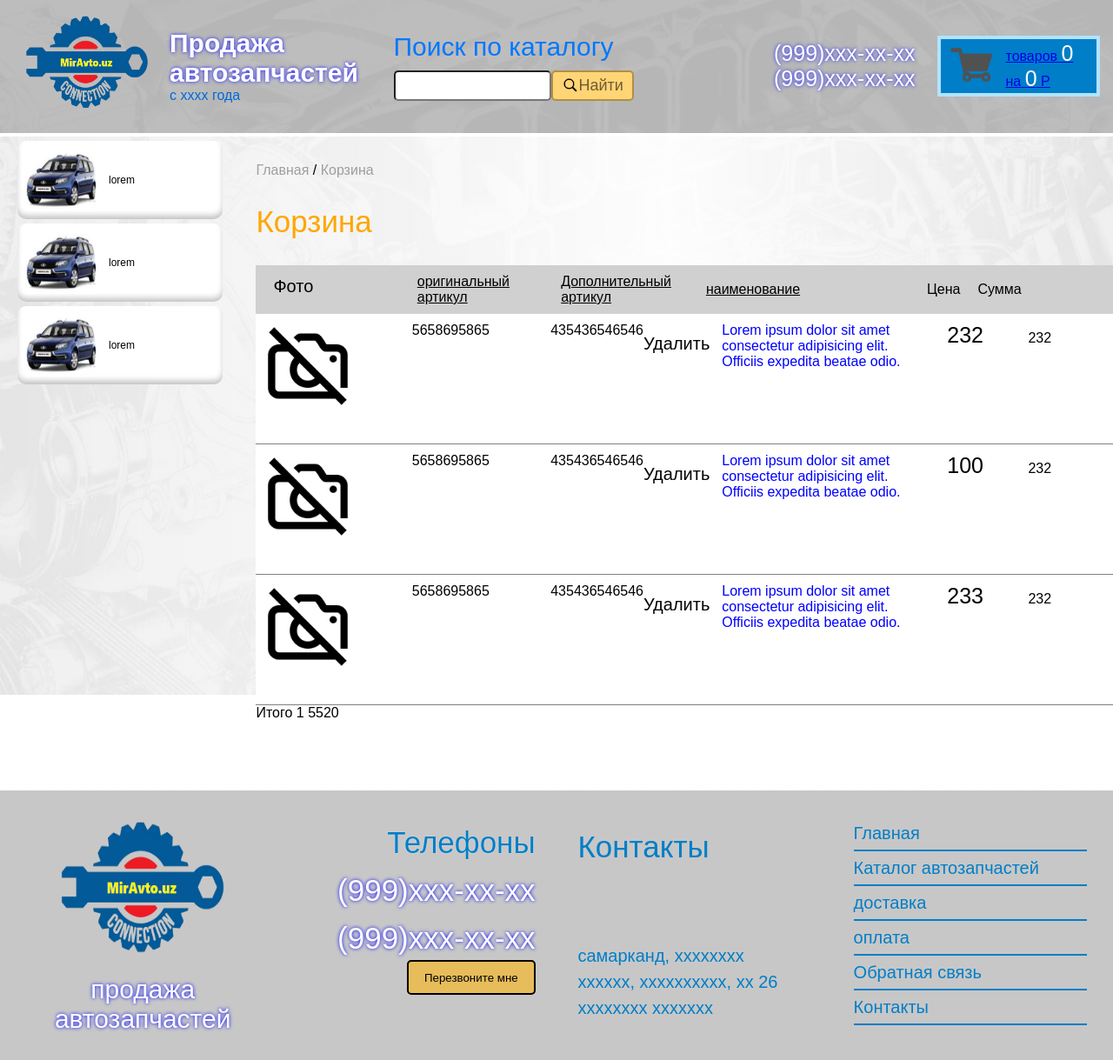
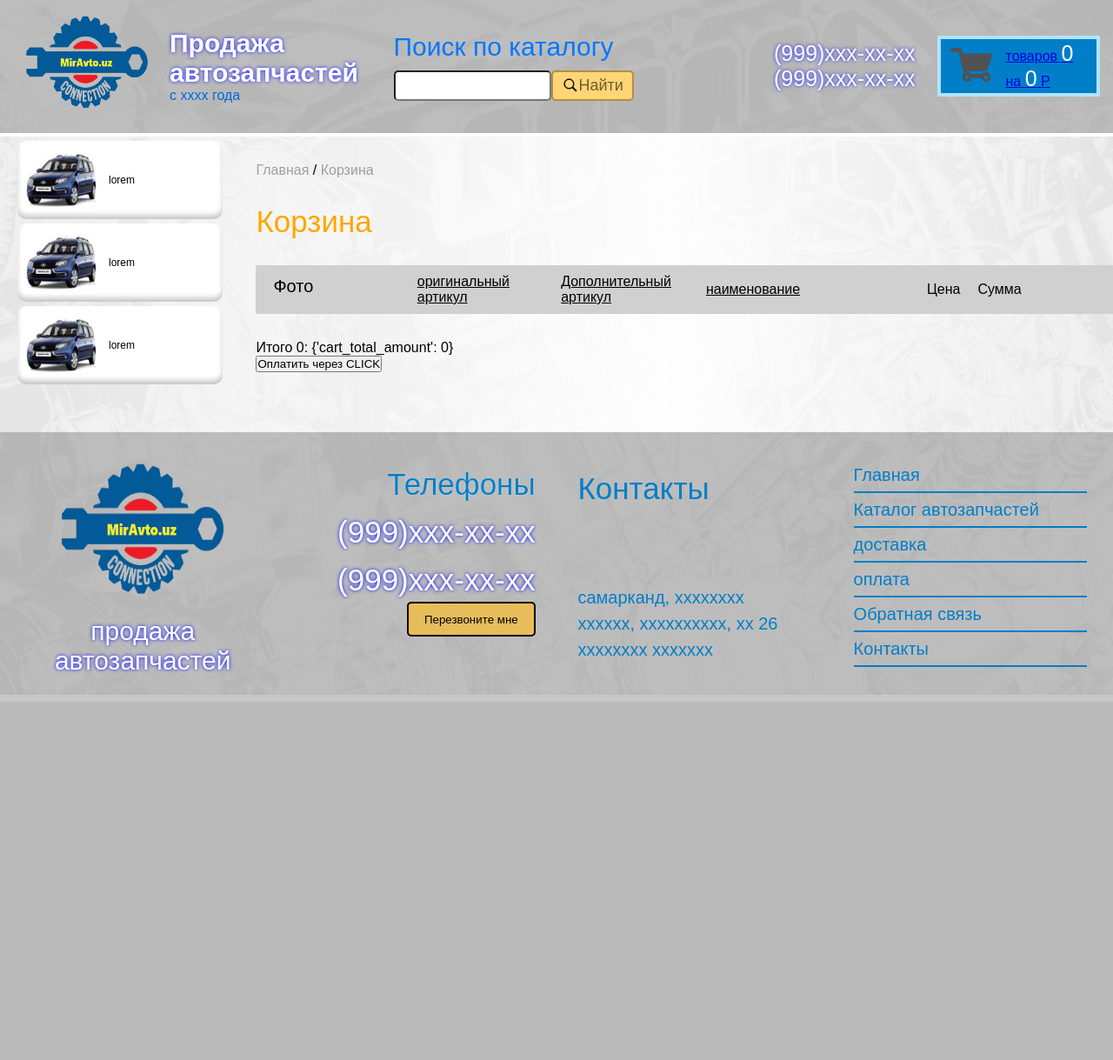
Before and after one commit to XXmmRR/MirAvto, a Django app: page /cart/ in a window 1280 px wide. Shown: the part 51-1270 px from the top of the page at 87% size. After the commit the page ends 824 px from the top, so only its background shows below. Run offline with Django 4.2, Linux system fonts and the light colour scheme; style sheets or scripts are compiled from the project's sources; some libraries are stand-ins or nearby versions.

Commit message:
добавить кнопку оплаты django

```diff
--- /dev/null
+++ b/catalog/templatetags/myfilters.py
@@ -0,0 +1,18 @@
+
+from django import template
+from cart.cart import Cart
+
+register = template.Library()
+
+
+@register.simple_tag(takes_context=True)
+def cart_total_amount(context):
+    request = context['request']
+    if request.user.is_authenticated:
+        cart = Cart(request)
+        total_bill = 0.0
+        for key,value in request.session['cart'].items():
+            total_bill = total_bill + (float(value['price']) * value['quantity'])
+        return total_bill
+    else:
+        return {'cart_total_amount' : 0}
--- a/catalog/urls.py
+++ b/catalog/urls.py
@@ -1,5 +1,6 @@
 from .views import CatalogView, CatalogDetailView, HomePageView, ContactPageView, PayPageView, DeliveryPageView, \
-    FeedBackPageView, PartsListView, PartSearchListView, CartPageView, DetailSearchView
+    FeedBackPageView, PartsListView, PartSearchListView, CartPageView, DetailSearchView, cart_add, cart_clear, \
+    item_clear, item_increment, item_decrement, payment
 from django.urls import path
 
 urlpatterns = [
@@ -13,5 +14,13 @@
     path('catalog/detail/search/', DetailSearchView.as_view(), name='search_details'),
     path('catalog/<slug:slug>/', CatalogDetailView, name='details'),
     path('catalog/<slug:slug>/<slug:category>/', PartsListView, name='cart'),
-    path('cart/',  CartPageView.as_view(), name='basket')
+    path('cart/',  CartPageView.as_view(), name='basket'),
+    path('cart/add/<int:id>/', cart_add, name='cart_add'),
+    path('cart/item_clear/<int:id>/', item_clear, name='item_clear'),
+    path('cart/item_increment/<int:id>/',
+         item_increment, name='item_increment'),
+    path('cart/item_decrement/<int:id>/',
+         item_decrement, name='item_decrement'),
+    path('cart/cart_clear/', cart_clear, name='cart_clear'),
+    path('cart/payment/', payment, name='payment')
 ]
--- a/catalog/views.py
+++ b/catalog/views.py
@@ -1,8 +1,10 @@
-from django.shortcuts import render
-from .models import PartList, Category, Part, Mark
+from django.shortcuts import render, redirect
+from .models import PartList, Category, Product, Mark
 from django.views.generic import DetailView, ListView, TemplateView
 from django.shortcuts import get_object_or_404
-from django.http import Http404
+from django.http import HttpResponse
+from cart.cart import Cart
+from django.contrib.auth.decorators import login_required
 from django.db.models import Q
 
 
@@ -55,7 +57,7 @@
 
 def PartsListView(request, slug, category):
     parts_panel = PartList.objects.all()
-    part = Part.objects.filter(category__category_slug=category, category__part_list__list_slug=slug)
+    part = Product.objects.filter(category__category_slug=category, category__part_list__list_slug=slug)
     return render(request, 'add_cart.html', {'parts_main': part, 'parts': parts_panel})
 
 
@@ -72,7 +74,7 @@
 
 
 class DetailSearchView(ListView):
-    model = Part
+    model = Product
     context_object_name = 'parts_main'
     parts_panel = PartList.objects.all()
     extra_context = {'parts': parts_panel}
@@ -80,7 +82,7 @@
 
     def get_queryset(self):
         query = self.request.GET.get('g')
-        return Part.objects.filter(
+        return Product.objects.filter(
             Q(article__icontains=query) |
             Q(article_second__icontains=query) |
             Q(part_name__icontains=query)
@@ -89,3 +91,47 @@
 
 class CartPageView(TemplateView):
     template_name = "basket.html"
+
+
+@login_required
+def cart_add(request, id):
+    cart = Cart(request)
+    product = Product.objects.get(id=id)
+    cart.add(product=product)
+    return redirect("basket")
+
+
+@login_required
+def item_clear(request, id):
+    cart = Cart(request)
+    product = Product.objects.get(id=id)
+    cart.remove(product)
+    return redirect("basket")
+
+
+@login_required
+def item_increment(request, id):
+    cart = Cart(request)
+    product = Product.objects.get(id=id)
+    cart.add(product=product)
+    return redirect("basket")
+
+
+@login_required
+def item_decrement(request, id):
+    cart = Cart(request)
+    product = Product.objects.get(id=id)
+    cart.decrement(product=product)
+    return redirect("basket")
+
+
+@login_required
+def cart_clear(request):
+    cart = Cart(request)
+    cart.clear()
+    return redirect("basket")
+
+
+@login_required
+def payment(request):
+    return HttpResponse("Вы провели оплату")
--- a/config/settings.py
+++ b/config/settings.py
@@ -39,7 +39,8 @@
     'django.contrib.staticfiles',
     # Local
     'accounts',
-    'catalog'
+    'catalog',
+    'cart',
 ]
 
 MIDDLEWARE = [
@@ -138,3 +139,5 @@
 # Email settings
 
 EMAIL_BACKEND = 'django.core.mail.backends.console.EmailBackend'
+
+CART_SESSION_ID = 'cart'
--- a/templates/add_cart.html
+++ b/templates/add_cart.html
@@ -199,9 +199,9 @@
               </div>
               <div class="ten_procent ten_procent2"><a href="#" class="">{{part.article}}</a></div>
               <div class="ten_procent ten_procent3"><a href="#">{{article.second}}</a></div>
-              <div class="fourty_procent"><a href="#">{{part.part_name}}</a></div>
+              <div class="fourty_procent"><a href="{% url 'cart_add' part.id %}">{{part.name}}</a></div>
               <div class="thirdty_procent">{% if part.part_exist %}<span>+</span>{% else %}<span>-</span>{% endif %}
-                <span>{{part.part_price}}</span></div>
+                <span>{{part.price}}</span></div>
             </div>
             {% endfor %}
             <div class="cart_div">
--- a/templates/basket.html
+++ b/templates/basket.html
@@ -1,4 +1,6 @@
 {% load static %}
+{% load cart_tag %}
+{% load myfilters %}
 <!DOCTYPE html>
 <html lang="en">
   <head>
@@ -212,116 +214,40 @@
             </div>
           </div>
           <div class="top_and_bottom_block second_block_top">
+            {% for key,value in request.session.cart.items %}
             <div class="div_in_massive">
               <div class="ten_procent ten_procent1">
-                 <img src="{% static 'icon/no_camera.png' %}" alt="" class="imgg">
+                <img src="{{value.image}}" alt="" class="imgg">
               </div>
               <div class="ten_procent ten_procent2"><a href="#" class="">5658695865</a></div>
               <div class="ten_procent ten_procent3"><a href="#">435436546546</a>
                 <div class="del_block">
-                    <p>Удалить</p>
+                  <a href="{% url 'item_clear' value.product_id %}"><p>Удалить</p></a>
                 </div></div>
-              <div class="fourty_procent"><a href="#">Lorem ipsum dolor sit amet consectetur adipisicing elit. Officiis expedita beatae odio.</a></div>
-              <div class="thirdty_procent"><span>232</span> <span>232</span>
-
+              <div class="fourty_procent"><a href="#">{{value.name}}.</a></div>
+              <div class="thirdty_procent"><span>{{value.price}}</span> <span>{{ value.price|multiply:value.quantity }} {{value.quantity}}</span></div>
             </div>
-
-            </div>
-            <div class="div_in_massive">
-              <div class="ten_procent ten_procent1">
-                <img src="{% static 'icon/no_camera.png' %}"  class="imgg">
-              </div>
-              <div class="ten_procent ten_procent2"><a href="#" class="">5658695865</a></div>
-              <div class="ten_procent ten_procent3"><a href="#">435436546546</a>
-                <div class="del_block">
-                    <p>Удалить</p>
-                </div></div>
-              <div class="fourty_procent"><a href="#">Lorem ipsum dolor sit amet consectetur adipisicing elit. Officiis expedita beatae odio.</a></div>
-              <div class="thirdty_procent"><span>100</span> <span>232</span></div>
-            </div>
-            <div class="div_in_massive">
-              <div class="ten_procent ten_procent1">
-                <img src="{% static 'icon/no_camera.png' %}" alt="" class="imgg">
-              </div>
-              <div class="ten_procent ten_procent2"><a href="#" class="">5658695865</a></div>
-              <div class="ten_procent ten_procent3"><a href="#">435436546546</a>
-                <div class="del_block">
-                    <p>Удалить</p>
-                </div></div>
-              <div class="fourty_procent"><a href="#">Lorem ipsum dolor sit amet consectetur adipisicing elit. Officiis expedita beatae odio.</a></div>
-              <div class="thirdty_procent"><span>233</span> <span>232</span></div>
-            </div>
-            <div class="cart_div">
-          <div class="div_item">
-            <div class="width20">
-               <img src="{% static 'icon/no_camera.png' %}" alt="">
-            </div>
-            <div class="width80">
-              <p>Артикул : <span>43654654654</span></p>
-              <p>Ориг.артикул : <span>43654654654</span></p>
-              <p class="color">Lorem ipsum dolor sit amet consectetur adipisicing elit. Reiciendis exercitationem cupiditate reprehenderit?</p>
-              <p>Цена : <span>4333</span></p>
-              <p>Сумма : <span>3222</span></p>
-              <div class="del_block">
-                <p>Удалить</p>
-            </div>
-            </div>
-          </div>
-          <div class="div_item">
-            <div class="width20">
-             <img src="{% static 'icon/no_camera.png' %}" alt="">
-            </div>
-            <div class="width80">
-              <p>Артикул : <span>43654654654</span></p>
-              <p>Ориг.артикул : <span>43654654654</span></p>
-              <p class="color">Lorem ipsum dolor sit amet consectetur adipisicing elit. Reiciendis exercitationem cupiditate reprehenderit?</p>
-              <p>Цена : <span>4333</span></p>
-              <p>Сумма : <span>1222</span></p>
-              <div class="del_block">
-                <p>Удалить</p>
-            </div>
-            </div>
-          </div>
-          <div class="div_item">
-            <div class="width20">
-              <img src="{% static 'icon/no_camera.png' %}" alt="">
-            </div>
-            <div class="width80">
-              <p>Артикул : <span>43654654654</span></p>
-              <p>Ориг.артикул : <span>43654654654</span></p>
-              <p class="color">Lorem ipsum dolor sit amet consectetur adipisicing elit. Reiciendis exercitationem cupiditate reprehenderit?</p>
-              <p>Цена : <span>4333</span></p>
-              <p>Сумма : <span>1222</span></p>
-              <div class="del_block">
-                <p>Удалить</p>
-            </div>
-            </div>
-          </div>
-          <div class="div_item">
-            <div class="width20">
-              <img src="{% static 'icon/no_camera.png' %}" alt="">
-            </div>
-            <div class="width80">
-              <p>Артикул : <span>43654654654</span></p>
-              <p>Ориг.артикул : <span>43654654654</span></p>
-              <p class="color">Lorem ipsum dolor sit amet consectetur adipisicing elit. Reiciendis exercitationem cupiditate reprehenderit?</p>
-              <p>Цена : <span>4333</span></p>
-              <p>Сумма : <span>1222</span></p>
-              <div class="del_block">
-                <p>Удалить</p>
-            </div>
-            </div>
+            {% endfor %}
           </div>
             </div>
             <div class="all_cash">
                 <div class="div_for_info_in_bottom">
-                    <span>Итого</span> <span>1</span> <span>5520</span>
+                    <span>Итого</span> <span>{{request.session.cart|length}}:</span> <span>{% cart_total_amount %}</span>
                 </div>
+                        <form id="click_form" action="https://my.click.uz/services/pay" method="get" target="_blank">
+        <input type="hidden" name="amount" value="1000" />
+        <input type="hidden" name="merchant_id" value="46"/>
+        <input type="hidden" name="merchant_user_id" value="4"/>
+        <input type="hidden" name="service_id" value="36"/>
+        <input type="hidden" name="transaction_param" value="user23151"/>
+        <input type="hidden" name="return_url" value="сайт поставщика"/>
+        <input type="hidden" name="card_type" value="uzcard"/>
+        <button type="submit" class="click_logo"><i></i>Оплатить через CLICK</button>
+        </form>
             </div>
           </div>
         </div>
         <div class="three_block_grid_and_info">
-
         </div>
       </div>
     </div>
```
Also changed, not shown: catalog/admin.py (+6 -6 lines), catalog/models.py (+4 -4 lines), accounts/migrations/0002_alter_customuser_full_name.py (added), catalog/migrations/0002_partlist_remove_model_mark_remove_category_model_and_more.py (added), catalog/migrations/0003_partlist_mark.py (added), catalog/migrations/0004_alter_partlist_mark.py (added), catalog/migrations/0005_mark.py (added), catalog/migrations/0006_rename_part_product_alter_mark_options.py (added), catalog/migrations/0007_remove_product_part_name_remove_product_part_price_and_more.py (added), catalog/templatetags/__init__.py (added).
